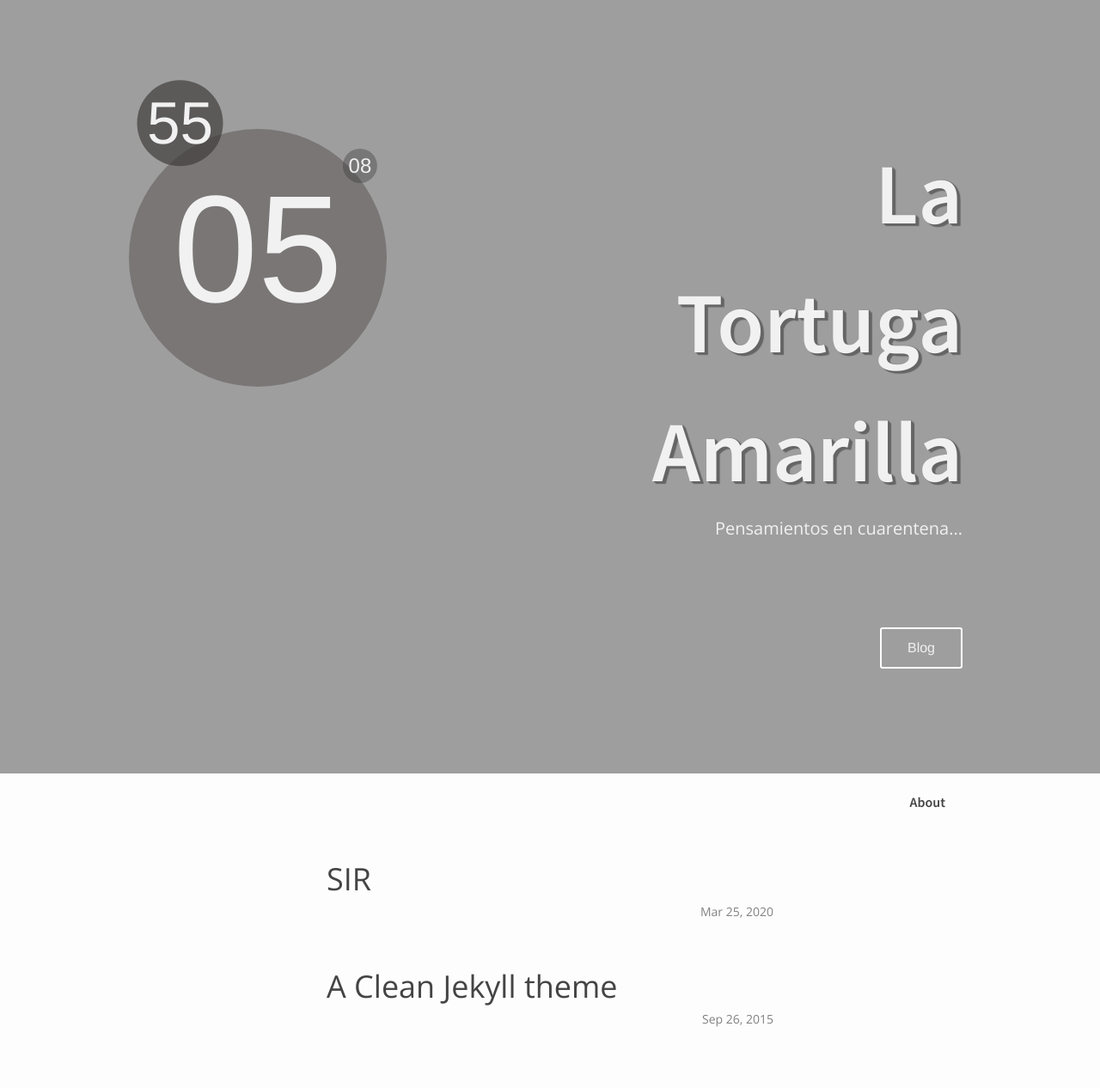
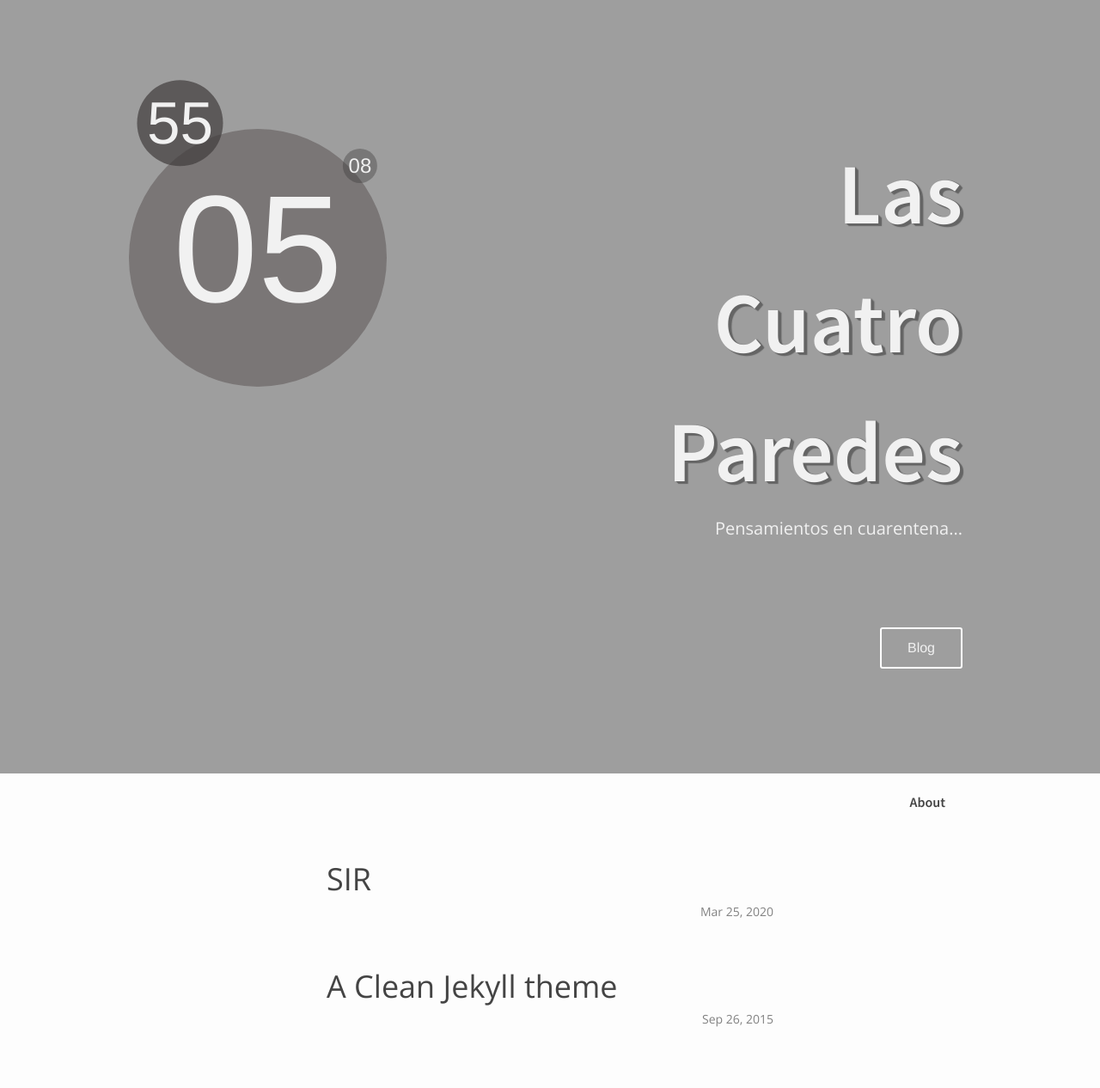
Before and after one commit to Caquita-beep/Caquita-beep.github.io, a Jekyll site: the page built from index.html, in a window 1280 px wide. Shown: the whole page at 86% size. Built offline with Jekyll 4.4.1, drawn with Linux system fonts in a browser that asks for light colours.

Commit message:
Update _config.yml

```diff
--- a/_config.yml
+++ b/_config.yml
@@ -1,5 +1,5 @@
 # Site settings
-title: La Tortuga Amarilla
+title: Las Cuatro Paredes
 email: jgra86@hotmail.com
 description: > # this means to ignore newlines until "baseurl:"
   Pensamientos en cuarentena...
```
